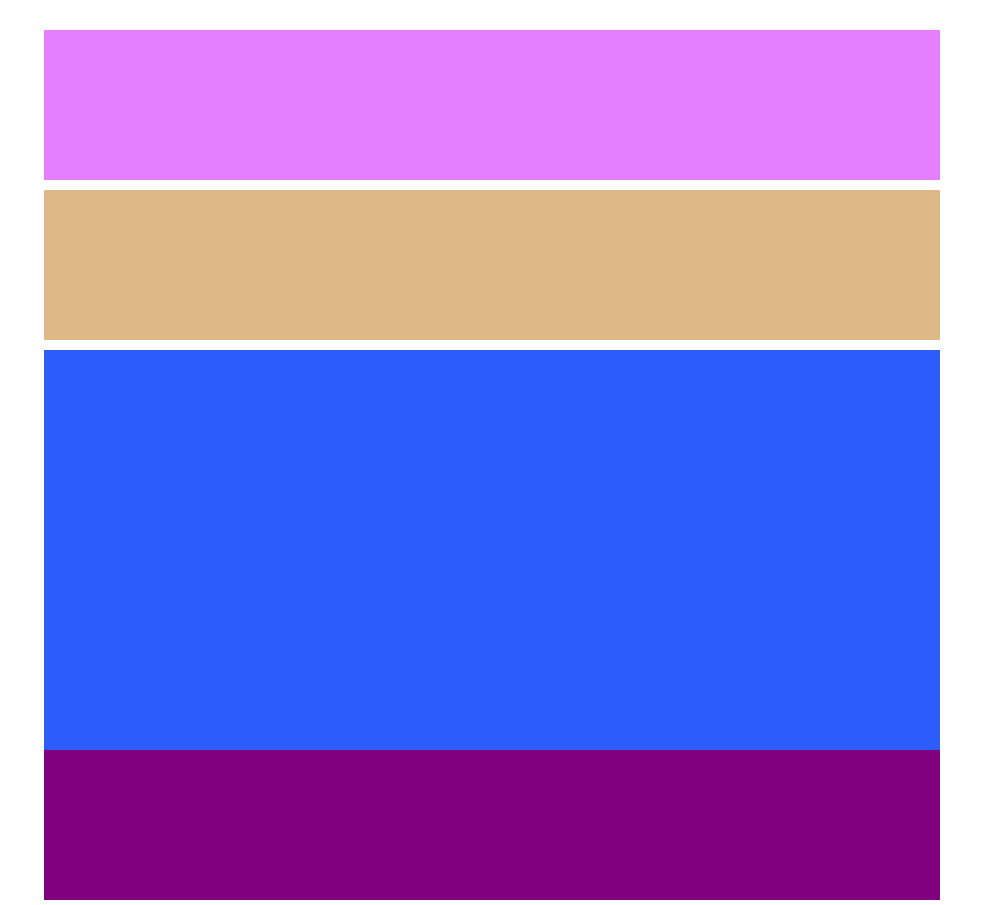
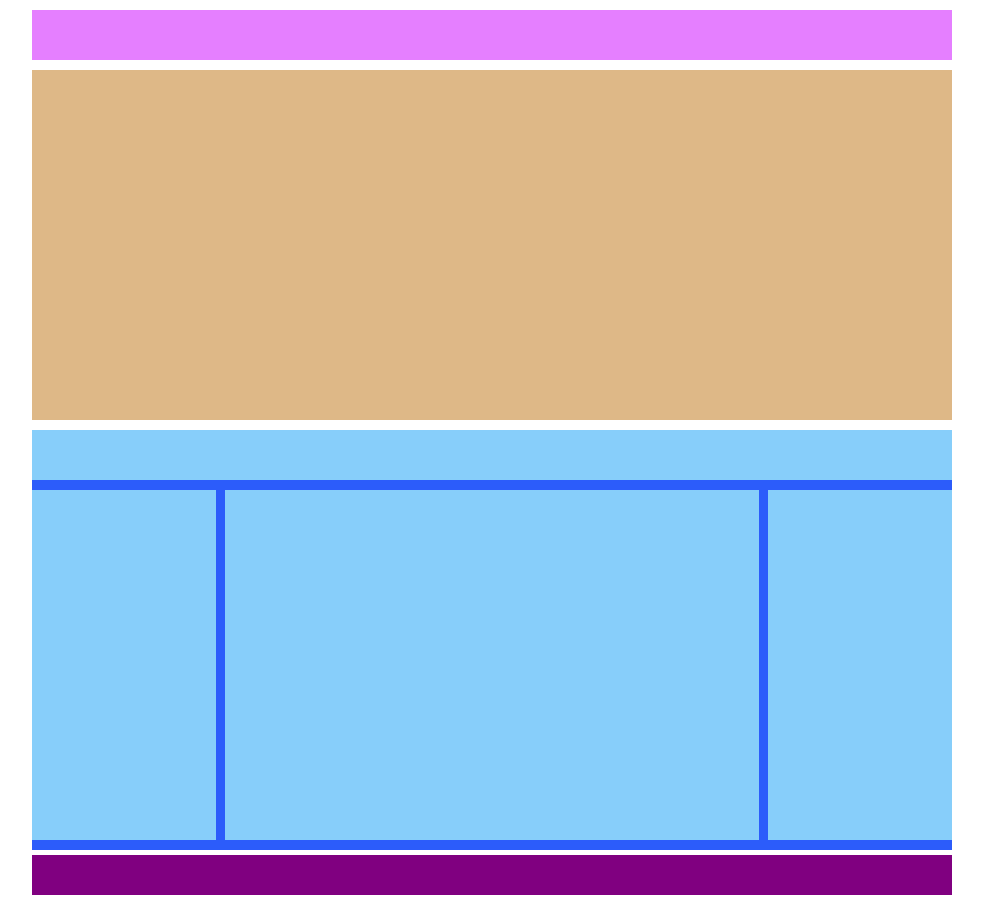
Before and after one commit to EddieFreedome/htmlcss-struttura-wp, a plain HTML site: page index.html in a window 1280 px wide. Shown: the whole page, without its empty margins (148-1131 px from the left). Drawn offline with Linux system fonts and the light colour scheme.

Commit message:
Corretto codice HTML e CSS, impostato layout colonne e float, ridimensionato figure correttamente.

```diff
--- a/css/style.css
+++ b/css/style.css
@@ -5,41 +5,57 @@
 }
 
 body {
-    width: 70%;
+    width: 920px;
     margin: auto;
-    margin-top: 30px;
+    margin-top: 10px;
 }
-/*header*/
 
 header {
     background-color: rgb(229, 127, 255);
-    height: 150px;
+    height: 50px;
     margin-bottom: 10px;
 }
 
-/*main1*/
-
 .blocco1 {
     background-color: burlywood;
-    height: 150px;
+    height: 350px;
     margin-bottom: 10px;
 }
 
 /*colonne*/
 .column-container {
     background-color: rgb(44, 92, 250);
-    height: 400px;
 }
 
-.column-container .colonna {
-    background-color: lightskyblue;
-
-
+.clearfix::after {
+    content: "";
+    display: table;
+    clear: both;
+    margin-bottom: 5px;
 }
 
-/*footer*/
+.riga-top {
+    height: 50px;
+    background-color: lightskyblue
+}
+
+.colonna {
+    background-color: lightskyblue;
+    float: left;
+    width: 20%;
+    height: 350px;
+    margin-top: 10px;
+    margin-bottom: 10px;
+}
+
+.centrale {
+    width: 58%;
+    margin: 10px 1%;
+}
+
 
 footer {
     background-color: purple;
-    height: 150px;
+    height: 40px;
+    margin-bottom: 10px;
 }
--- a/index.html
+++ b/index.html
@@ -2,8 +2,6 @@
     <html lang="en">
         <head>
             <meta charset="UTF-8">
-            <meta http-equiv="X-UA-Compatible" content="IE=edge">
-            <meta name="viewport" content="width=device-width, initial-scale=1.0">
             <link rel="stylesheet" href="css/style.css">
             <title>STRUTTURA</title>
         </head>
@@ -17,14 +15,12 @@
                 </div>
 
                 <div class="column-container clearfix">
-                    <div class="colonna-top"></div>
-                    <div class="colonna-sx"></div>
-                    <div class="colonna-centro"></div>
-                    <div class="colonna-footer"></div>
+                    <div class="riga-top"></div>
+                    <div class="colonna"></div>
+                    <div class="colonna centrale"></div>
+                    <div class="colonna"></div>
                 </div>
             </main>
-
             <footer></footer>
-
         </body>
-        </html>
+    </html>
```
